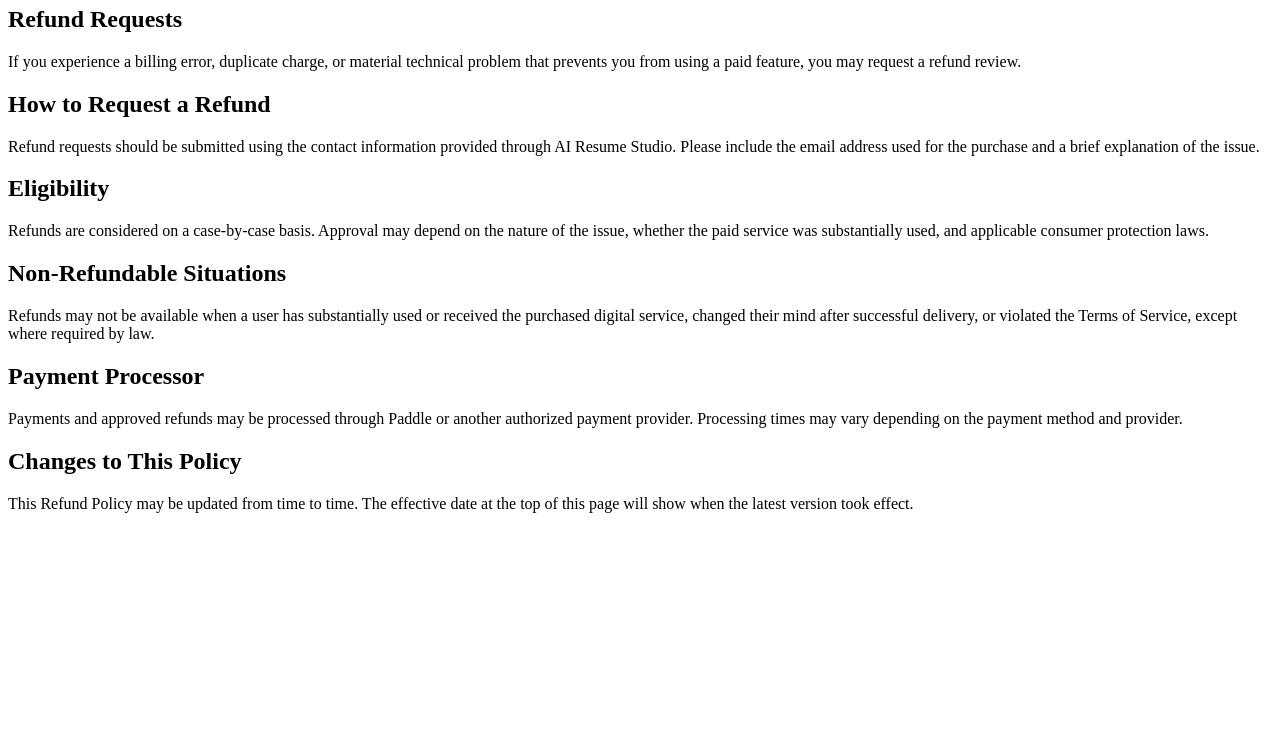
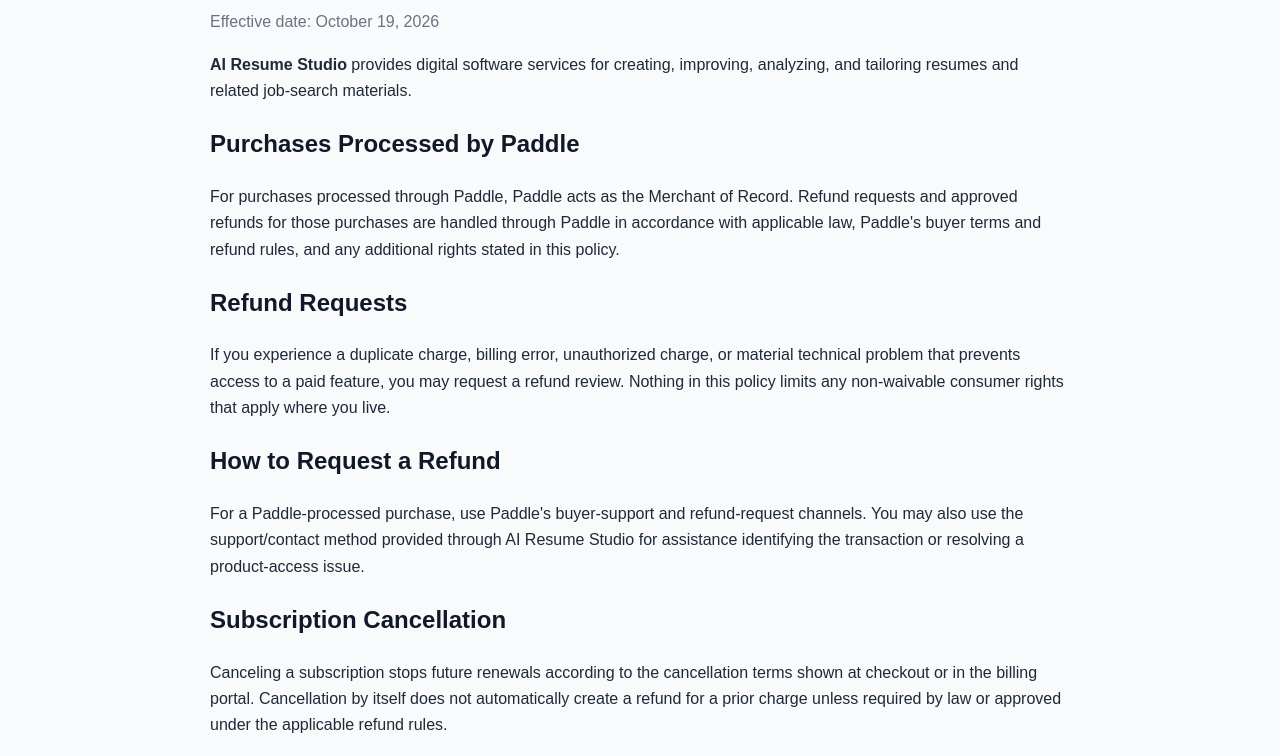
Before and after one commit to Flip419/ai-money-machine, a plain HTML site: page refund.html in a window 1280 px wide. Shown: the part 146-902 px from the top of the page. Before the commit the page ends 800 px from the top, so only its background shows below. Drawn offline with Linux system fonts and the light colour scheme.

Commit message:
Update refund policy for Paddle review

```diff
--- a/refund.html
+++ b/refund.html
@@ -4,31 +4,40 @@
   <meta charset="UTF-8">
   <meta name="viewport" content="width=device-width, initial-scale=1.0">
   <title>Refund Policy | AI Resume Studio</title>
+  <meta name="description" content="Refund Policy for AI Resume Studio.">
+  <style>
+    body{font-family:Arial,sans-serif;line-height:1.65;color:#1f2937;background:#f8fafc;margin:0}.wrap{max-width:860px;margin:0 auto;padding:32px 20px 56px}nav{margin-bottom:28px}nav a{margin-right:18px;color:#2563eb;text-decoration:none}h1,h2{color:#111827}h1{margin-bottom:4px}.muted{color:#6b7280}footer{margin-top:48px;padding-top:20px;border-top:1px solid #d1d5db}footer a{margin-right:16px;color:#2563eb}
+  </style>
 </head>
 <body>
-  <main>
+  <main class="wrap">
+    <nav><a href="index.html">AI Resume Studio</a><a href="terms.html">Terms</a><a href="privacy.html">Privacy</a><a href="refund.html">Refund Policy</a></nav>
     <h1>Refund Policy</h1>
-    <p>Effective date: October 12, 2026</p>
+    <p class="muted">Effective date: October 19, 2026</p>
+    <p><strong>AI Resume Studio</strong> provides digital software services for creating, improving, analyzing, and tailoring resumes and related job-search materials.</p>
 
-    <p>AI Resume Studio provides digital software services for creating, improving, analyzing, and tailoring resumes.</p>
+    <h2>Purchases Processed by Paddle</h2>
+    <p>For purchases processed through Paddle, Paddle acts as the Merchant of Record. Refund requests and approved refunds for those purchases are handled through Paddle in accordance with applicable law, Paddle's buyer terms and refund rules, and any additional rights stated in this policy.</p>
 
     <h2>Refund Requests</h2>
-    <p>If you experience a billing error, duplicate charge, or material technical problem that prevents you from using a paid feature, you may request a refund review.</p>
+    <p>If you experience a duplicate charge, billing error, unauthorized charge, or material technical problem that prevents access to a paid feature, you may request a refund review. Nothing in this policy limits any non-waivable consumer rights that apply where you live.</p>
 
     <h2>How to Request a Refund</h2>
-    <p>Refund requests should be submitted using the contact information provided through AI Resume Studio. Please include the email address used for the purchase and a brief explanation of the issue.</p>
+    <p>For a Paddle-processed purchase, use Paddle's buyer-support and refund-request channels. You may also use the support/contact method provided through AI Resume Studio for assistance identifying the transaction or resolving a product-access issue.</p>
 
-    <h2>Eligibility</h2>
-    <p>Refunds are considered on a case-by-case basis. Approval may depend on the nature of the issue, whether the paid service was substantially used, and applicable consumer protection laws.</p>
+    <h2>Subscription Cancellation</h2>
+    <p>Canceling a subscription stops future renewals according to the cancellation terms shown at checkout or in the billing portal. Cancellation by itself does not automatically create a refund for a prior charge unless required by law or approved under the applicable refund rules.</p>
 
-    <h2>Non-Refundable Situations</h2>
-    <p>Refunds may not be available when a user has substantially used or received the purchased digital service, changed their mind after successful delivery, or violated the Terms of Service, except where required by law.</p>
+    <h2>Eligibility and Review</h2>
+    <p>Refund eligibility depends on the circumstances of the transaction, applicable consumer law, the status and use of the digital service, and the rules applicable to the Merchant of Record. Paddle may make the final refund determination for transactions it processes.</p>
 
-    <h2>Payment Processor</h2>
-    <p>Payments and approved refunds may be processed through Paddle or another authorized payment provider. Processing times may vary depending on the payment method and provider.</p>
+    <h2>Processing Times</h2>
+    <p>Approved refunds are returned through the applicable payment processor. The time for funds to appear can vary by payment method and financial institution.</p>
 
     <h2>Changes to This Policy</h2>
     <p>This Refund Policy may be updated from time to time. The effective date at the top of this page will show when the latest version took effect.</p>
+
+    <footer><a href="index.html">Home</a><a href="terms.html">Terms of Service</a><a href="privacy.html">Privacy Policy</a><a href="refund.html">Refund Policy</a><p>© 2026 AI Resume Studio</p></footer>
   </main>
 </body>
 </html>
```
